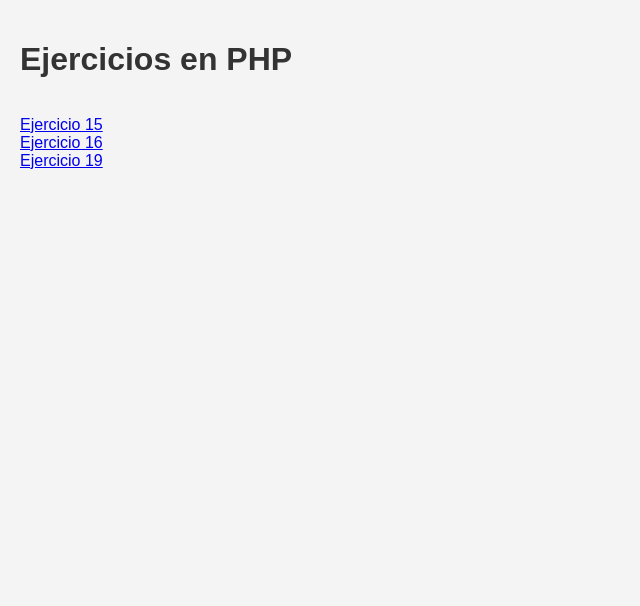
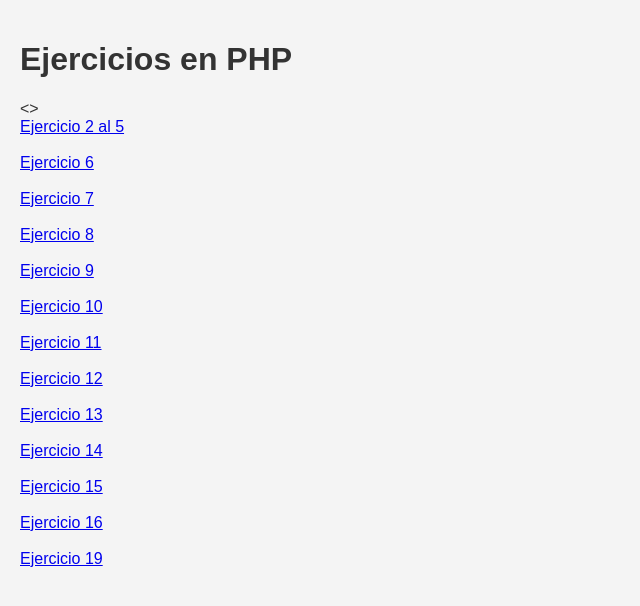
Before and after one commit to marcooegg/maanli, a PHP site: page /html/tp_1/ejercicios_php.php in a window 1280 px wide. Shown: the top 606 px of the page, without its empty margins (0-640 px from the left). Run offline with PHP 8.4, Linux system fonts and the light colour scheme.

Commit message:
[ADD] ejercicios 2 a 14 en php link a github

```diff
--- a/html/tp_1/ejercicios_php.php
+++ b/html/tp_1/ejercicios_php.php
@@ -10,7 +10,18 @@
 </head>
 <body>
     <h1>Ejercicios en PHP</h1>
-    <p>
+    <>
+
+    <a href="ejercicios2-5.php">Ejercicio 2 al 5</a><br>
+        <a href="ejercicio6.php">Ejercicio 6</a><br>
+        <a href="ejercicio7.php">Ejercicio 7</a><br>
+        <a href="ejercicio8.php">Ejercicio 8</a><br>
+        <a href="ejercicio9.php">Ejercicio 9</a><br>
+        <a href="ejercicio10.php">Ejercicio 10</a><br>
+        <a href="ejercicio11.php">Ejercicio 11</a><br>
+        <a href="ejercicio12.php">Ejercicio 12</a><br>
+        <a href="ejercicio13.php">Ejercicio 13</a><br>
+        <a href="ejercicio14.php">Ejercicio 14</a><br>
         <a href="ejercicio_15.php">Ejercicio 15</a><br>
         <a href="ejercicio_16.php">Ejercicio 16</a><br>
         <a href="ejercicio_19.php">Ejercicio 19</a><br>
--- a/html/tp_1/index.html
+++ b/html/tp_1/index.html
@@ -10,5 +10,10 @@
     <h1>Trabajo Practico 1</h1>
     <h2><a href= ejercicios_js.html>Ejercicios en JS</a></h2>
     <h2><a href="ejercicios_php.php">Ejercicios en PHP </a></h2>
+    <a href="https://github.com/marcooegg/maanli/tree/main/html/tp_1" target="_blank">
+        <button style="background-color: #6f42c1; color: white; border: none; padding: 10px 20px; font-size: 16px; cursor: pointer;">
+            <img src="static/img/github.png" alt="GitHub" style="width: 20px; height: 20px;">
+            GitHub
+        </button>
 </body>
 </html>
```
Also changed, not shown: html/tp_1/ejercicio10.php (added), html/tp_1/ejercicio11.php (added), html/tp_1/ejercicio12.php (added), html/tp_1/ejercicio13.php (added), html/tp_1/ejercicio14.php (added), html/tp_1/ejercicio6.php (added), html/tp_1/ejercicio7.php (added), html/tp_1/ejercicio8.php (added), html/tp_1/ejercicio9.php (added), html/tp_1/ejercicios2-5.php (added), html/tp_1/static/img/github.png (added).
